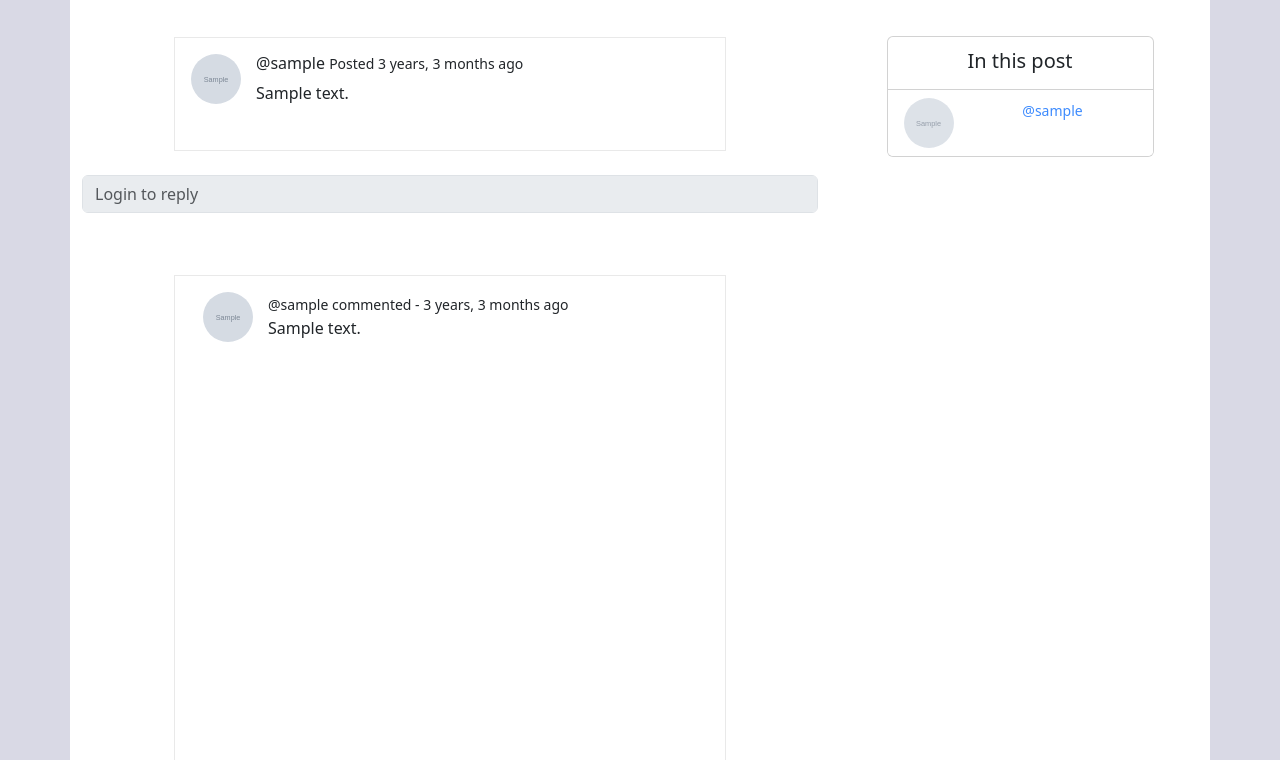
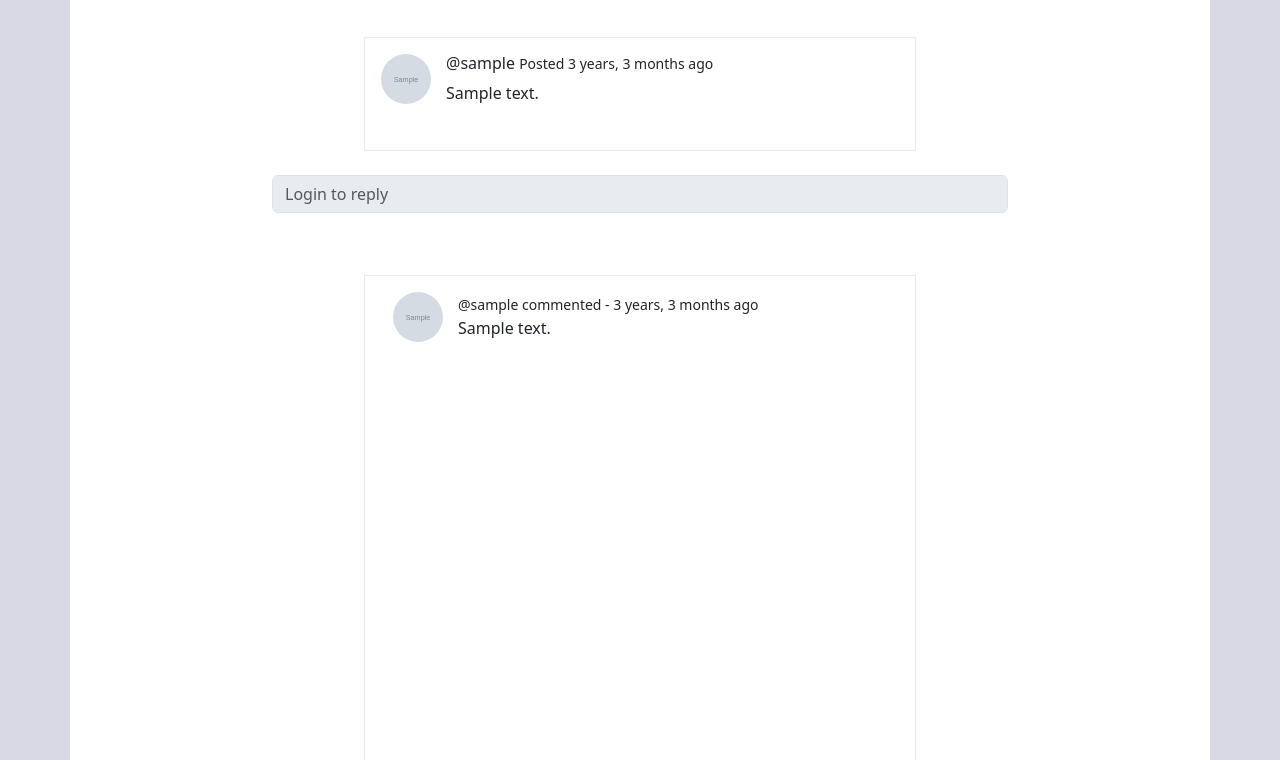
Before and after one commit to msrjr91/whisper, a Django app: page /viewpost/1/ in a window 1280 px wide. Shown: the part 40-800 px from the top of the page. Run offline with Django 4.2, Linux system fonts and the light colour scheme; tables that the repository leaves empty hold one stand-in row (values such as "Sample post"); grey boxes marked "Sample" are stand-in pictures.

Commit message:
minor bug fixes

```diff
--- a/whisper/templates/post.html
+++ b/whisper/templates/post.html
@@ -9,7 +9,7 @@
 
 <div class="container text-center" style="background-color: rgb(255, 255, 255); height: 100%;">
   <div class="row" style="height: 100%;">
-    <div class="col-8" style="height: 100%; overflow: auto;">
+    <div class="col-8" style="height: 100%; overflow: auto; margin-left: auto; margin-right: auto;">
 
       <div class="card" style="width: 75%; margin-left: auto; margin-right: auto; height: 15%; margin-top: 5%; border: 1px solid rgb(233, 233, 233); border-radius: 0;">
         <div class="card-body">
@@ -51,7 +51,7 @@
           <div class="card-body">
             <img src="{{comment.user.profile.avatar.url}}" alt="" style="height: 50px; width: 50px; object-fit: cover; border-radius: 50%; float: left; margin-right: 15px;">
             <div class="container text-start">
-              <small class="card-subtitle">@{{comment.user}} commented - {{post.created|timesince}} ago</small>
+              <small class="card-subtitle">@{{comment.user}} commented - {{comment.created|timesince}} ago</small>
               <p class="card-text">{{comment.content}}</p>
               <div class="container text-end">
                 <small style="margin-right: 15px;"></small>
@@ -66,7 +66,7 @@
       </div>
     </div>
 
-    <div class="col-4" style="height: 100%; overflow: auto;">
+    <!-- <div class="col-4" style="height: 100%; overflow: auto;">
       <div class="empty-right" style="height: 100%; margin-top: 5%">
 
         <div class="card" style="width: 75%; margin-left: auto; margin-right: auto; margin-top: 10%;">
@@ -74,14 +74,14 @@
           {% if commented %}
           <ul class="list-group list-group-flush">
             {% for commenter in commented %}
-            <li class="list-group-item"><a href="{% url 'profile' commenter.profile.id%}"><img src="{{commenter.profile.avatar.url}}" alt="" style="height: 50px; width: 50px; object-fit: cover; border-radius: 50%; float: left; margin-right: 15px;"><small>@{{commenter}}</small></a></li>
+            <li class="list-group-item"><a href="{% url 'profile' commenter.profile.id%}"><img src="{{commenter.profile.avatar.url}}" alt="" style="height: 50px; width: 50px; object-fit: cover; border-radius: 50%; float: left; margin-right: 10px;"><h6>@{{commenter}}</h6></a></li>
             {% endfor %}
           </ul>
           {% endif %}
         </div>
 
       </div>
-    </div>
+    </div> -->
 
   </div>
 
--- a/whisper/templates/profile.html
+++ b/whisper/templates/profile.html
@@ -82,7 +82,7 @@
       <div class="container text-start" style="height: 100%;">
         <div class="container text-start" style="height: 5%;">
           <h5>@{{user.username}}'s followers</h5>
-          <small>Follower Count: {{profile.followed_by.all.count}}</small>
+
         </div>
         <br>
         <div class="followers-list" style="height: 90%; overflow: auto;"">
--- a/whisper/whisper_api/views.py
+++ b/whisper/whisper_api/views.py
@@ -76,13 +76,7 @@ def home(request):
     my_follows = Profile.objects.get(id=request.user.id).follows.all()
     my_follows_ids = [x.id for x in my_follows]
 
-  print(my_follows)
-  recommended = []
-  for user in all_users:
-    if user not in my_follows:
-      recommended.append(user.username)
 
-  print('RECOMMENDED', recommended)
 
   post_count = None
   comment_count = None
@@ -115,7 +109,7 @@ def home(request):
 
 def singlePost(request, pk):
   post = Post.objects.get(id=pk)
-  comments = Comment.objects.filter(post_id=pk).order_by('-created')
+  comments = Comment.objects.filter(post_id=pk).order_by('created')
   commented = post.commented.all()
 
   if request.method == 'POST':
```
